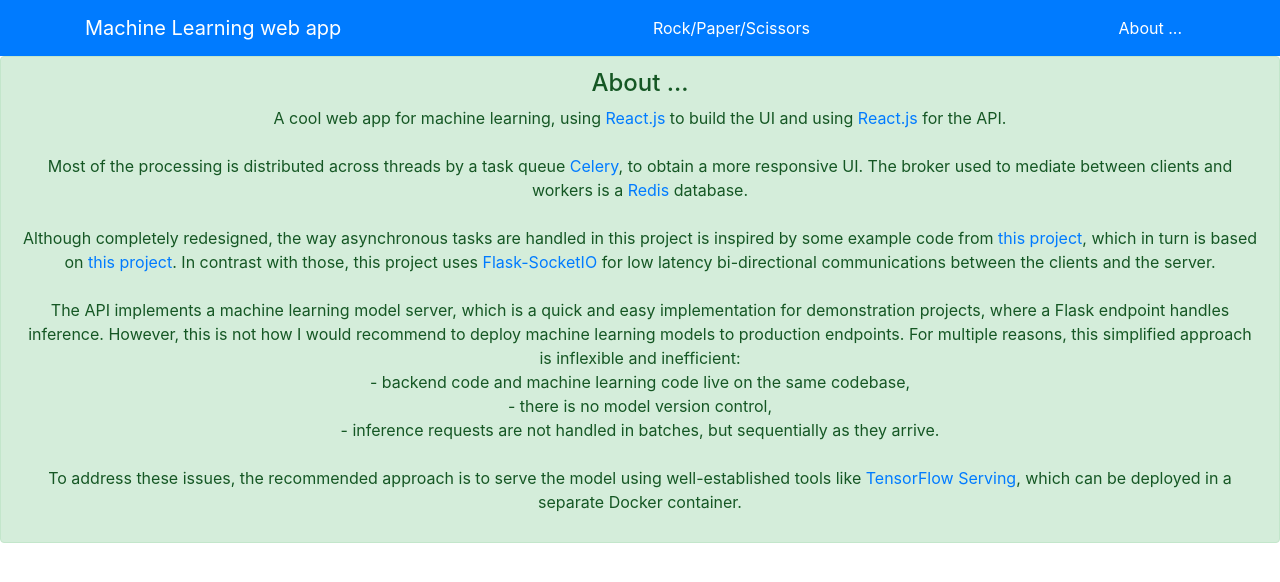
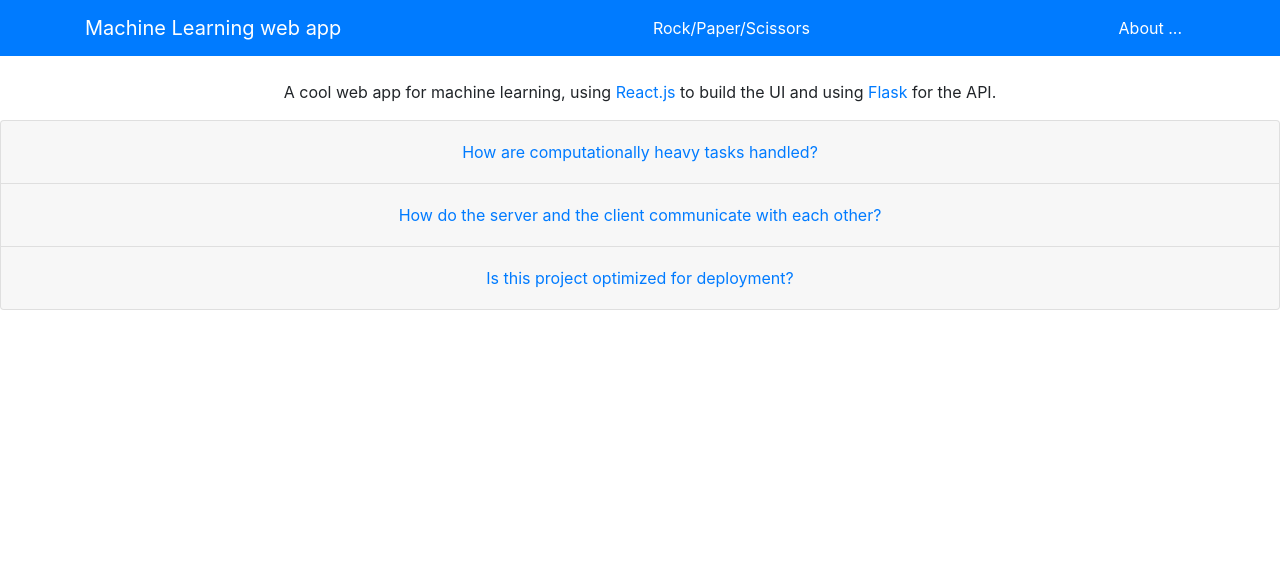
Before and after one commit to lmiguelgato/machine-learning-web-app, a React (Create React App) app in the folder static/: page / in a window 1280 px wide. Shown: the top 582 px of the page. Built offline with nearby package versions, Linux system fonts and the light colour scheme.

Commit message:
Improve UI

```diff
--- a/static/src/App.js
+++ b/static/src/App.js
@@ -8,7 +8,6 @@ import RockPaperScissors from './pages/rock-paper-scissors'
 // Components
 import MenuBar from './components/MenuBar'
 import Websocket from './components/WebSocket/index'
-import AccordionInfo from './components/AccordionInfo/index'
 
 // Styles
 import './App.css'
@@ -34,7 +33,6 @@ function App () {
               endpoint={CAPTURE_ROUTE}
               options={{ 0: '✊', 1: '✋', 2: '✌️' }} />
             <Websocket endpoint={ENDPOINT}/>
-            <AccordionInfo />
           </Route>
         </Switch>
       </BrowserRouter>
--- a/static/src/components/AccordionInfo/index.js
+++ /dev/null
@@ -1,21 +0,0 @@
-import React from 'react'
-import Accordion from 'react-bootstrap/Accordion'
-import CardInfo from './card-info'
-
-const AccordionInfo = () => {
-  return (
-  <>
-    <Accordion>
-      <CardInfo
-        header='Why my model takes so long to train?'
-        eventKey="1">
-        If the model training is slower that expected, then your machine is probably
-        not optimized for <a href="https://en.wikipedia.org/wiki/Machine_learning">
-        machine learning</a>.
-      </CardInfo>
-    </Accordion>
-  </>
-  )
-}
-
-export default AccordionInfo
--- a/static/src/components/MenuBar/MenuItems/about.js
+++ b/static/src/components/MenuBar/MenuItems/about.js
@@ -8,8 +8,8 @@ const About = () => {
       <>
         <Alert show={show} variant="success">
           <p>
-              This is just a template web app using React JS to build the UI, and Flask as API. It uses Redis and celery to handle background tasks.
-              The original repo can be found <Alert.Link href="https://github.com/lmiguelgato/machine-learning-web-app">here</Alert.Link>.
+            A cool web app for machine learning, using  <a href="https://reactjs.org/">React.js</a> to build the UI and using <a href="https://flask.palletsprojects.com/">Flask</a> for the API.
+            The original repo can be found <Alert.Link href="https://github.com/lmiguelgato/machine-learning-web-app">here</Alert.Link>.
           </p>
           <hr />
           <div className="d-flex justify-content-end">
--- a/static/src/pages/home/index.js
+++ b/static/src/pages/home/index.js
@@ -1,19 +1,29 @@
 import React from 'react'
-import Alert from 'react-bootstrap/Alert'
+import CardInfo from './card-info'
+import Accordion from 'react-bootstrap/Accordion'
 
 const Home = () => {
   return (
-    <Alert variant="success">
-      <Alert.Heading>About ...</Alert.Heading>
-      <p>A cool web app for machine learning, using  <a href="https://reactjs.org/">React.js</a> to build the UI and using <a href="https://flask.palletsprojects.com/">React.js</a> for the API.
+    <>
       <br />
-        <br />
-        Most of the processing is distributed across threads by a task queue <a href="https://docs.celeryproject.org/">Celery</a>, to obtain a more responsive UI. The broker used to mediate between clients and workers is a <a href="https://redis.io/">Redis</a> database.
-        <br />
-        <br />
-        Although completely redesigned, the way asynchronous tasks are handled in this project is inspired by some example code from <a href="https://github.com/jwhelland/flask-socketio-celery-example/">this project</a>, which in turn is based on <a href="https://github.com/miguelgrinberg/flask-celery-example">this project</a>. In contrast with those, this project uses <a href="https://flask-socketio.readthedocs.io/">Flask-SocketIO</a> for low latency bi-directional communications between the clients and the server.
-        <br />
-        <br />
+      <p>
+        A cool web app for machine learning, using  <a href="https://reactjs.org/">React.js</a> to build the UI and using <a href="https://flask.palletsprojects.com/">Flask</a> for the API.
+      </p>
+
+      <Accordion>
+        <CardInfo
+          header='How are computationally heavy tasks handled?'
+          eventKey="1">
+          Most of the processing is distributed across threads by a <a href="https://docs.celeryproject.org/">Celery</a> task queue, to obtain a more responsive UI. The broker used to mediate between clients and workers is a <a href="https://redis.io/">Redis</a> database.
+        </CardInfo>
+        <CardInfo
+          header='How do the server and the client communicate with each other?'
+          eventKey="2">
+          Server and clients are synced regarding the status of a task through low latency bi-directional communications using <a href="https://flask-socketio.readthedocs.io/">Flask-SocketIO</a>.
+        </CardInfo>
+        <CardInfo
+          header='Is this project optimized for deployment?'
+          eventKey="3">
           The API implements a machine learning model server, which is a quick and easy implementation for demonstration projects, where a Flask endpoint handles inference. However, this is not how I would recommend to deploy machine learning models to production endpoints. For multiple reasons, this simplified approach is inflexible and inefficient:
           <br />
           - backend code and machine learning code live on the same codebase,
@@ -24,8 +34,9 @@ const Home = () => {
           <br />
           <br />
           To address these issues, the recommended approach is to serve the model using well-established tools like <a href="https://www.tensorflow.org/tfx/guide/serving/">TensorFlow Serving</a>, which can be deployed in a separate Docker container.
-      </p>
-    </Alert>
+        </CardInfo>
+      </Accordion>
+    </>
   )
 }
 
```
Also changed, not shown: static/src/pages/home/card-info.js (renamed from static/src/components/AccordionInfo/card-info.js). Lines whose indentation alone changed are shown as unchanged.
